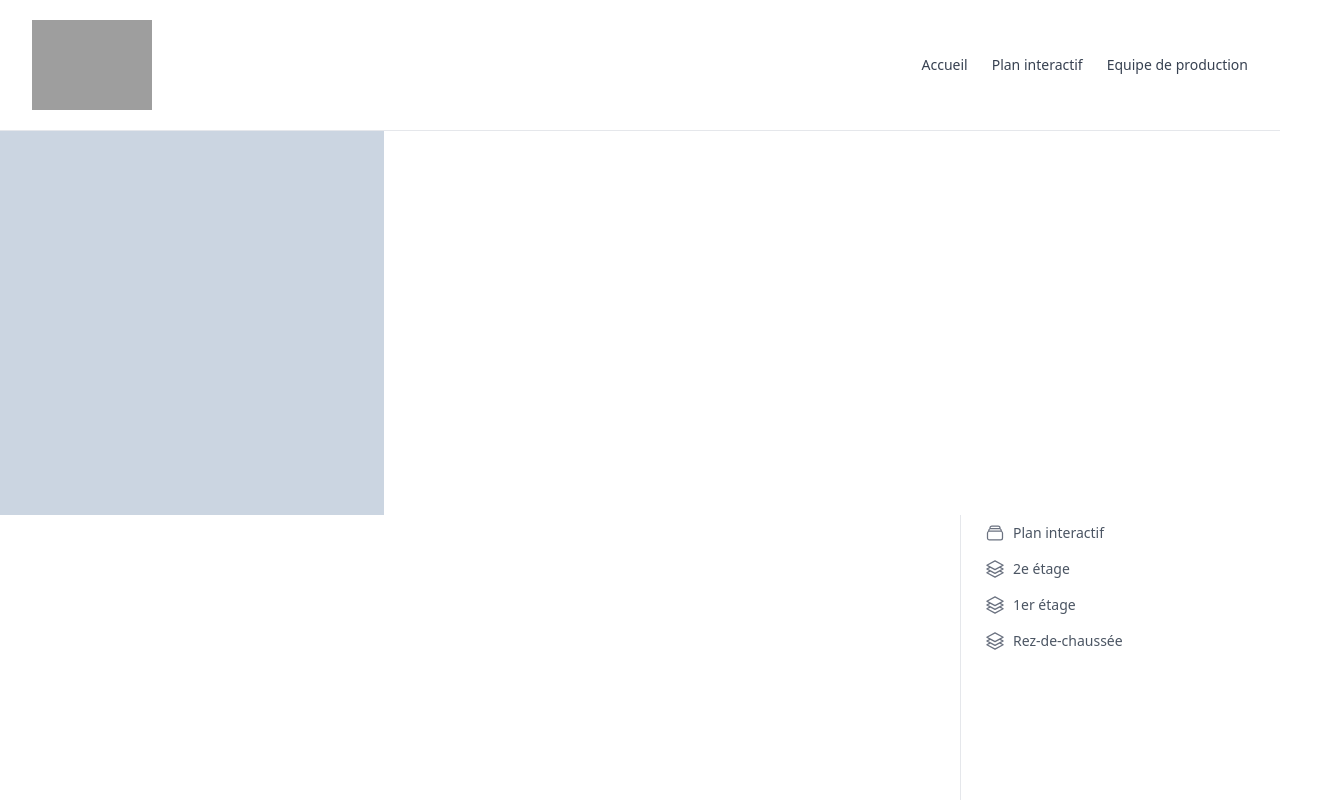
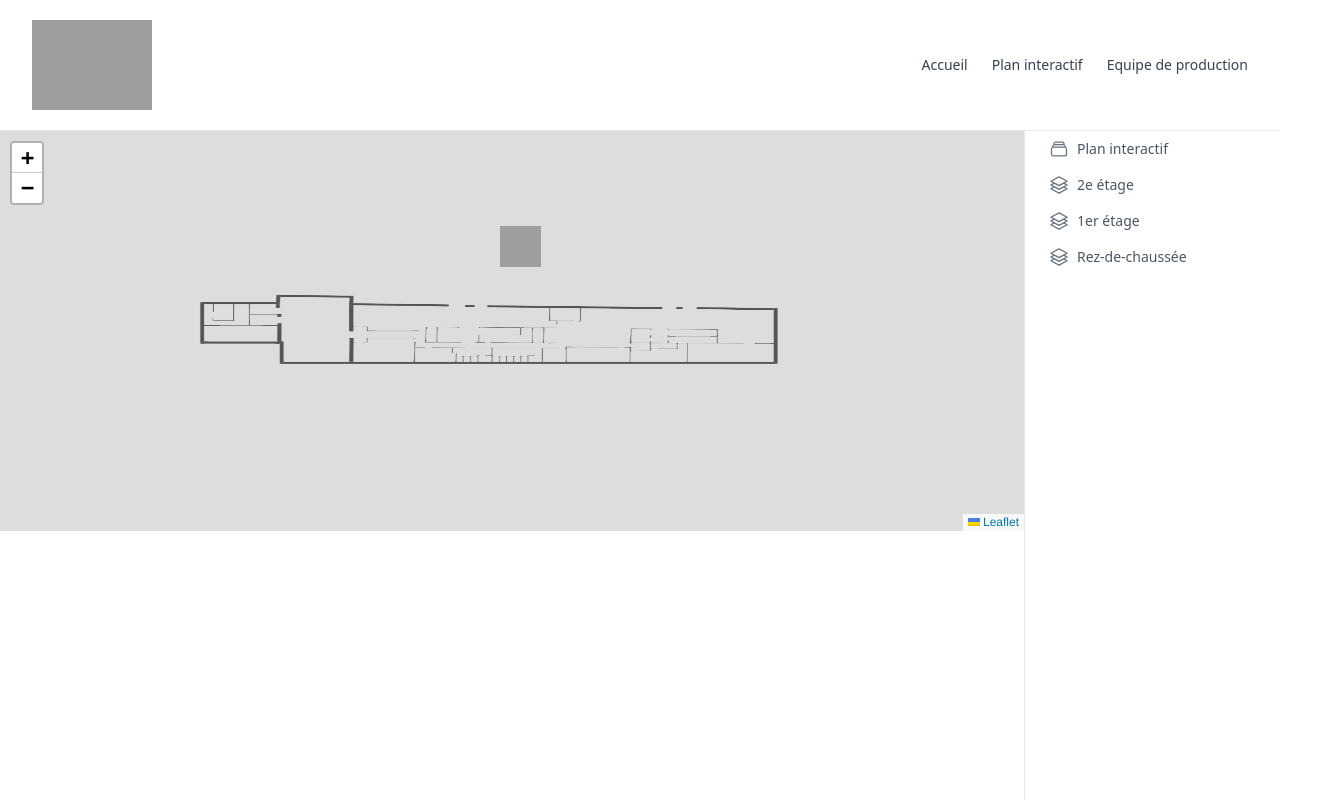
Before and after one commit to brikodepo/Workshop-B3, a React (Create React App) app in the folder workshop_bachelor/: page /homepage in a window 1280 px wide. Shown: the top 800 px of the page, 1344 px wide, since content can reach past the window. Built offline with nearby package versions, Linux system fonts and the light colour scheme; grey boxes are pictures that could not be loaded.

Commit message:
first ajout map niveau 0

```diff
--- a/workshop_bachelor/src/components/homepage.jsx
+++ b/workshop_bachelor/src/components/homepage.jsx
@@ -1,16 +1,21 @@
 import Navbar from "./navbar";
 import SideBar from "./sidebar";
+import BuildMap from "./map";
 
 const Homepage = () => {
 
   return (
     <div>
       <Navbar />
-      <section>
-        <div className ="bg-slate-300 size-96">
-                <buildMap />
+      <section className="h-screen">
+        <div className="flex h-full">
+          <div className ="flex-grow leaflet-container">
+            <BuildMap />
+          </div>
+          <div className="w-64 ">
+            <SideBar />
+          </div>
         </div>
-        <SideBar />
       </section>
     </div>
   );
--- a/workshop_bachelor/src/components/map.jsx
+++ b/workshop_bachelor/src/components/map.jsx
@@ -1,15 +1,17 @@
 import React from 'react';
 import {MapContainer, ImageOverlay, Marker, Popup} from 'react-leaflet';
 import L from 'leaflet';
-import planZero from '../images/plan_zero.png';
+import planZero from '../images/plan_zero_f.png';
+import "../map.style.css"
+
 
 const limite = [[0, 0], [1000, 1000]]; // coordonnees de la map enn fonction de l'image
 
-const buildMap = () => {
+const BuildMap = () => {
     return (
         <MapContainer
-            limite = {limite}
-            style = {{ height: "600px", width: "100%" }} // a changer le px en vh ou em
+            bounds = {limite}
+            style = {{ height: "100%", width: "100%" }} // a changer le px en vh ou em
             zoomControl = {true} // controle du zoom
             maxZoom = {3}
             minZoom = {-1}
@@ -17,7 +19,7 @@ const buildMap = () => {
 {/*******************************Chargement du plan image******************************************************/}
             <ImageOverlay
                 url = {planZero}
-                limite = {limite}
+                bounds = {limite}
             />
 
 
@@ -33,4 +35,4 @@ const buildMap = () => {
     )
 }
 
-export default buildMap;
+export default BuildMap;
--- a/workshop_bachelor/src/components/sidebar.jsx
+++ b/workshop_bachelor/src/components/sidebar.jsx
@@ -152,7 +152,7 @@ const SideBar = () => {
 
   return (
     <>
-      <nav className="fixed right-0 w-auto h-full border-l bg-white space-y-8 sm:w-80 bg-grey-100">
+      <nav className="right-0 w-auto h-full border-l bg-white space-y-8 sm:w-80 bg-grey-100">
         <div class="flex flex-col h-full">
           <div className="flex-1 flex flex-col h-full overflow-auto">
             <ul className="px-4 text-sm font-medium flex-1">
--- /dev/null
+++ b/workshop_bachelor/src/map.style.css
@@ -0,0 +1,6 @@
+@import 'leaflet/dist/leaflet.css';
+
+.leaflet-container {
+    height: 400px;
+    width: 50%;
+  }
```
Also changed, not shown: workshop_bachelor/src/images/plan_zero_f.png (added).
